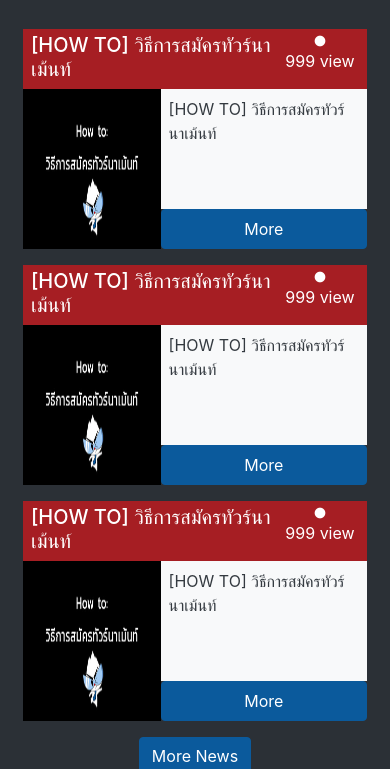
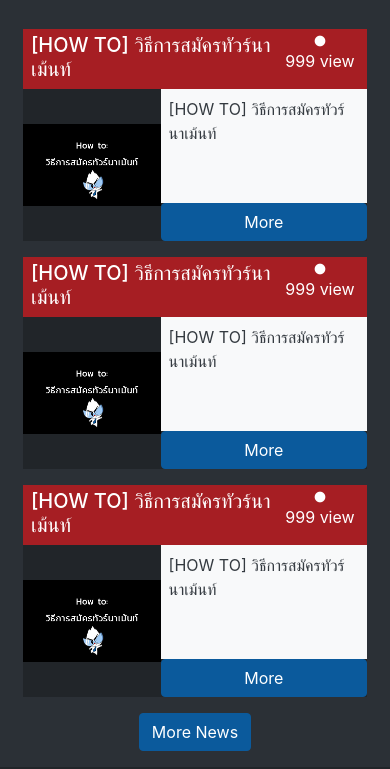
Before and after one commit to Slasher154/esgn-theme, a website: page index.html in a window 390 px wide. Shown: the part 1877-2646 px from the top of the page. Drawn offline with nearby package versions, Linux system fonts and the light colour scheme.

Commit message:
Fix News-IMG to Responsive aspect ratios

```diff
--- a/main.scss
+++ b/main.scss
@@ -189,17 +189,16 @@ transition: color 0.15s ease-in-out, background-color 0.15s ease-in-out, border-
     }
     .news-img{
       grid-row: 1/3;
-      display: flex;
-      justify-content: center;
-      background-color: $gray-900;
-      img{height: 10rem; max-width:100%; }
+      padding: 0;
+      margin: auto;
+      img{height: auto; max-width:100%;}
     }
     .news-information{
       grid-column: 1/3;
       display: grid;
       grid-template-columns: 2fr 3fr;
       grid-template-rows: 3fr 1fr;
-      //height: 10rem;
+      background-color: $gray-900;
     }
     .news-detail{
       display: flex;
```
Also changed, not shown: main.css.
